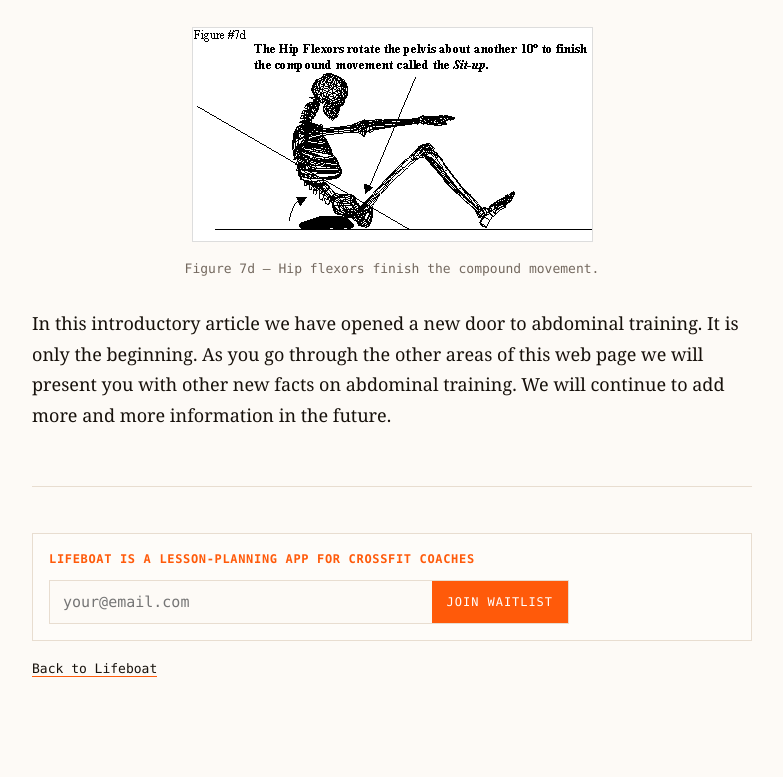
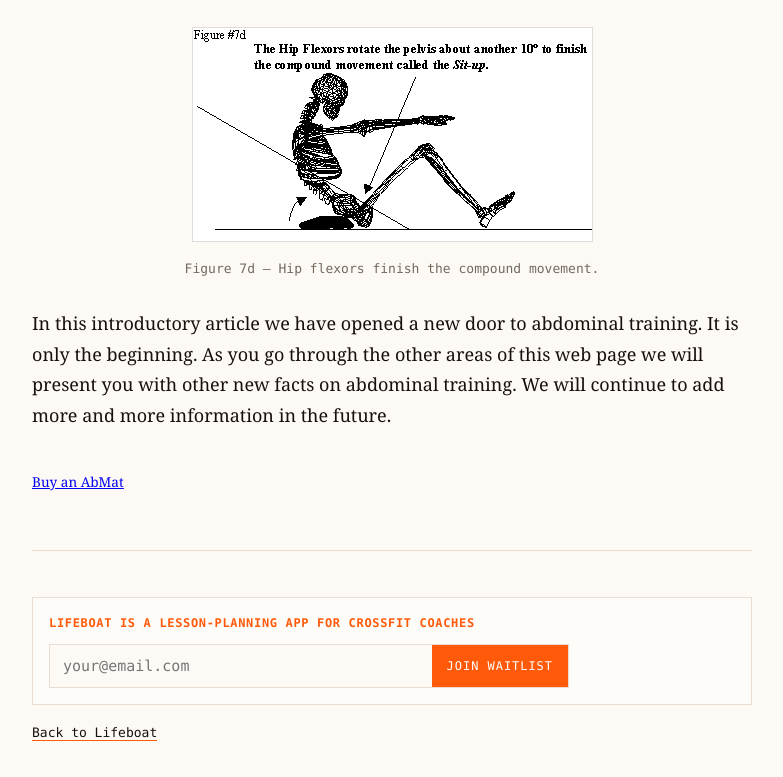
Before and after one commit to leonjohnstone/lifeboatvercel, a website: page abmat/index.html in a window 1280 px wide. Shown: the part 7031-7808 px from the top of the page, without its empty margins (248-1031 px from the left). Before the commit the page ends 7785 px from the top, so only its background shows below. Drawn offline with Linux system fonts and the light colour scheme.

Commit message:
Update index.html
added buy Abmat link

```diff
--- a/abmat/index.html
+++ b/abmat/index.html
@@ -102,6 +102,12 @@
       <p>In this introductory article we have opened a new door to abdominal training. It is only the beginning. As you go through the other areas of this web page we will present you with other new facts on abdominal training. We will continue to add more and more information in the future.</p>
     </article>
 
+    <p style="margin-top: 2.5rem; font-size: 0.85rem;">
+      <a href="https://abmat.com/products/abmat?variant=37757187326128" target="_blank" rel="noopener noreferrer">
+      Buy an AbMat
+      </a>
+    </p>
+
     <aside class="bottom-note">
       <div class="waitlist-box">
         <strong>Lifeboat is a lesson-planning app for CrossFit coaches</strong>
```
